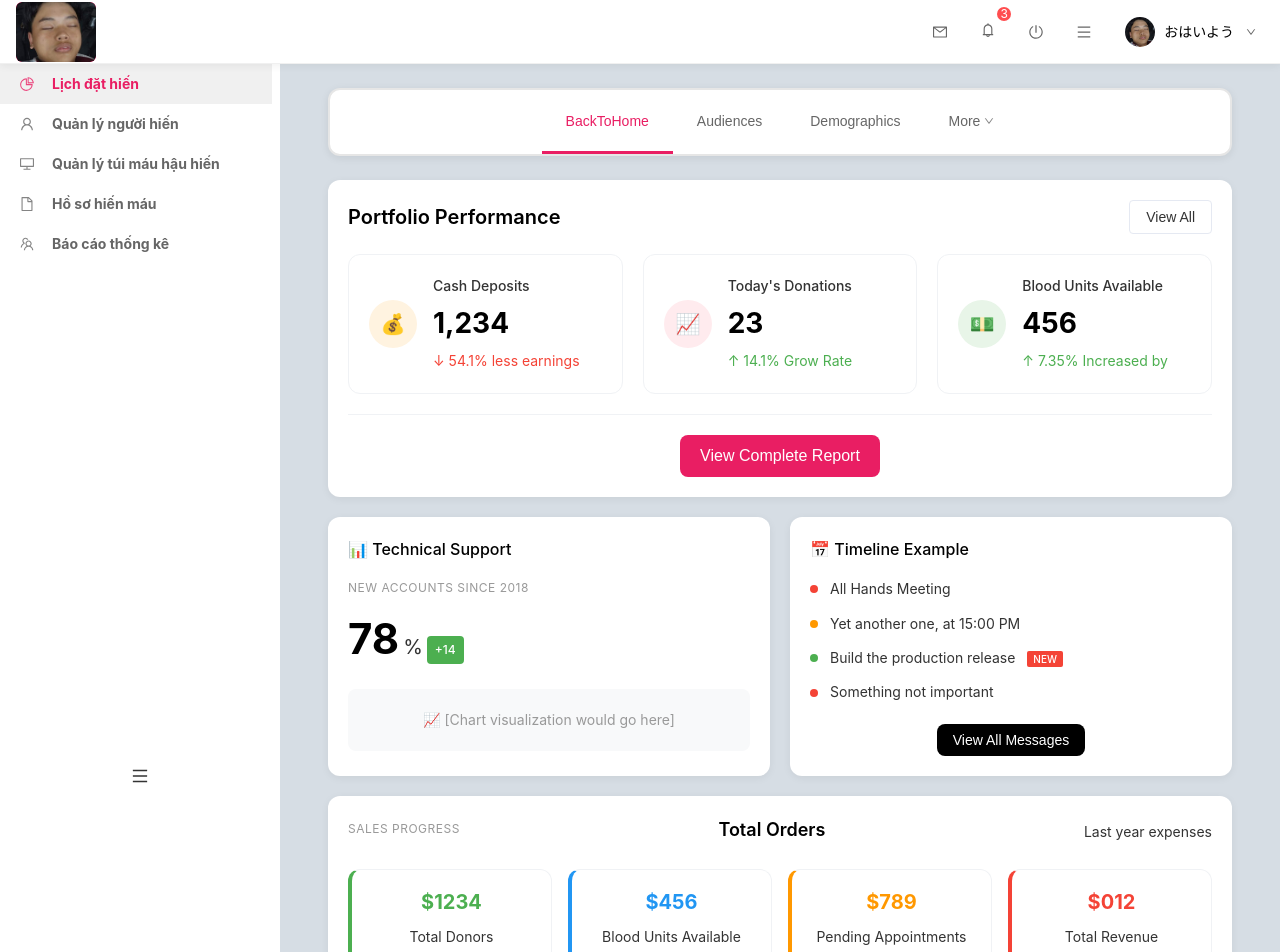
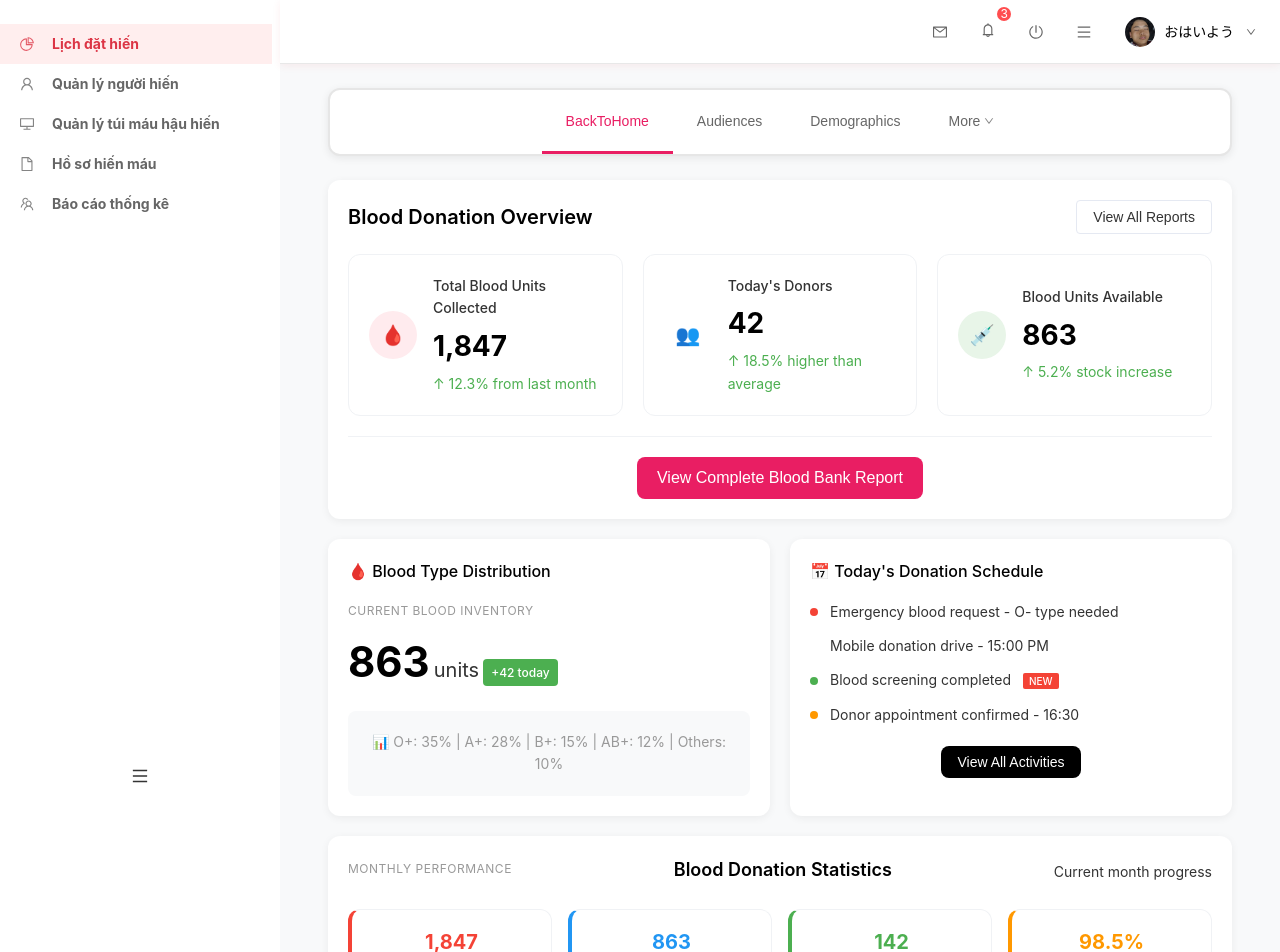
Before and after one commit to SWP301-Blood-Donation-Support-System/Front-End-React, a React (Create React App) app: page /staff in a window 1280 px wide. Shown: the top 952 px of the page. Built offline with nearby package versions, Linux system fonts and the light colour scheme; sample sign-in values are in the browser's storage.

Commit message:
change the sidebar position

```diff
--- a/src/admin/pages/StaffPage.js
+++ b/src/admin/pages/StaffPage.js
@@ -90,11 +90,13 @@ const StaffPage = () => {
 
   return (
     <Layout className="staff-layout">
+      <StaffSidebar
+        collapsed={collapsed}
+        onCollapse={value => setCollapsed(value)}
+      />
+
+      <Layout className="staff-main-layout">
         <Header className="staff-header">
-        <div className="staff-header-logo">
-          <img src="/images/huy1.png" alt="Logo" className="logo-image" />
-        </div>
-
           <div className="staff-header-right">
             <div className="staff-header-actions">
               <Space size="middle">
@@ -134,12 +136,6 @@ const StaffPage = () => {
           </div>
         </Header>
 
-      <Layout className="staff-main-layout">
-        <StaffSidebar
-          collapsed={collapsed}
-          onCollapse={value => setCollapsed(value)}
-        />
-
         <Layout className="staff-content-layout">
           <StaffNavbar />
           <Content className="staff-content" style={{ padding: '0 48px' }}>
@@ -148,39 +144,39 @@ const StaffPage = () => {
             <div className="staff-content-container">
               <div className="staff-section">
                 <div className="staff-section-header">
-                  <h2>Portfolio Performance</h2>
-                  <button className="staff-view-all-btn">View All</button>
+                  <h2>Blood Donation Overview</h2>
+                  <button className="staff-view-all-btn">View All Reports</button>
                 </div>
 
                 <div className="staff-stats-grid">
                   <div className="staff-stat-card">
-                    <div className="stat-icon yellow">💰</div>
+                    <div className="stat-icon red">🩸</div>
                     <div className="stat-content">
-                      <h3>Cash Deposits</h3>
-                      <div className="stat-number">1,234</div>
-                      <div className="stat-change negative">↓ 54.1% less earnings</div>
+                      <h3>Total Blood Units Collected</h3>
+                      <div className="stat-number">1,847</div>
+                      <div className="stat-change positive">↑ 12.3% from last month</div>
                     </div>
                   </div>
                   <div className="staff-stat-card">
-                    <div className="stat-icon red">📈</div>
+                    <div className="stat-icon blue">👥</div>
                     <div className="stat-content">
-                      <h3>Today's Donations</h3>
-                      <div className="stat-number">23</div>
-                      <div className="stat-change positive">↑ 14.1% Grow Rate</div>
+                      <h3>Today's Donors</h3>
+                      <div className="stat-number">42</div>
+                      <div className="stat-change positive">↑ 18.5% higher than average</div>
                     </div>
                   </div>
                   <div className="staff-stat-card">
-                    <div className="stat-icon green">💵</div>
+                    <div className="stat-icon green">💉</div>
                     <div className="stat-content">
                       <h3>Blood Units Available</h3>
-                      <div className="stat-number">456</div>
-                      <div className="stat-change positive">↑ 7.35% Increased by</div>
+                      <div className="stat-number">863</div>
+                      <div className="stat-change positive">↑ 5.2% stock increase</div>
                     </div>
                   </div>
                 </div>
 
                 <div className="staff-report-section">
-                  <button className="staff-complete-report-btn">View Complete Report</button>
+                  <button className="staff-complete-report-btn">View Complete Blood Bank Report</button>
                 </div>
               </div>
 
@@ -188,19 +184,19 @@ const StaffPage = () => {
                 <div className="staff-chart-section">
                   <div className="staff-chart-card">
                     <div className="chart-header">
-                      <h3>📊 Technical Support</h3>
+                      <h3>🩸 Blood Type Distribution</h3>
                     </div>
                     <div className="chart-content">
                       <div className="chart-stats">
-                        <span className="chart-subtitle">NEW ACCOUNTS SINCE 2018</span>
+                        <span className="chart-subtitle">CURRENT BLOOD INVENTORY</span>
                         <div className="chart-number">
-                          <span className="big-number">78</span>
-                          <span className="percentage">%</span>
-                          <span className="change-indicator">+14</span>
+                          <span className="big-number">863</span>
+                          <span className="percentage">units</span>
+                          <span className="change-indicator">+42 today</span>
                         </div>
                       </div>
                       <div className="chart-placeholder">
-                        📈 [Chart visualization would go here]
+                        📊 O+: 35% | A+: 28% | B+: 15% | AB+: 12% | Others: 10%
                       </div>
                     </div>
                   </div>
@@ -209,27 +205,27 @@ const StaffPage = () => {
                 <div className="staff-timeline-section">
                   <div className="staff-timeline-card">
                     <div className="timeline-header">
-                      <h3>📅 Timeline Example</h3>
+                      <h3>📅 Today's Donation Schedule</h3>
                     </div>
                     <div className="timeline-content">
                       <div className="timeline-item">
                         <div className="timeline-dot red"></div>
-                        <span>All Hands Meeting</span>
+                        <span>Emergency blood request - O- type needed</span>
+                      </div>
+                      <div className="timeline-item">
+                        <div className="timeline-dot blue"></div>
+                        <span>Mobile donation drive - 15:00 PM</span>
+                      </div>
+                      <div className="timeline-item">
+                        <div className="timeline-dot green"></div>
+                        <span>Blood screening completed <span className="new-badge">NEW</span></span>
                       </div>
                       <div className="timeline-item">
                         <div className="timeline-dot yellow"></div>
-                        <span>Yet another one, at 15:00 PM</span>
-                      </div>
-                      <div className="timeline-item">
-                        <div className="timeline-dot green"></div>
-                        <span>Build the production release <span class="new-badge">NEW</span></span>
-                      </div>
-                      <div className="timeline-item">
-                        <div className="timeline-dot red"></div>
-                        <span>Something not important</span>
+                        <span>Donor appointment confirmed - 16:30</span>
                       </div>
                       <div className="staff-view-messages">
-                        <button className="view-messages-btn">View All Messages</button>
+                        <button className="view-messages-btn">View All Activities</button>
                       </div>
                     </div>
                   </div>
@@ -238,31 +234,31 @@ const StaffPage = () => {
 
               <div className="staff-metrics-section">
                 <div className="staff-section-header">
-                  <span className="metrics-subtitle">SALES PROGRESS</span>
-                  <h3>Total Orders</h3>
-                  <p>Last year expenses</p>
+                  <span className="metrics-subtitle">MONTHLY PERFORMANCE</span>
+                  <h3>Blood Donation Statistics</h3>
+                  <p>Current month progress</p>
                 </div>
 
                 <div className="staff-metrics-grid">
-                  <div className="metric-card green">
-                    <div className="metric-value">$1234</div>
-                    <div className="metric-label">Total Donors</div>
-                    <div className="metric-chart">📈</div>
+                  <div className="metric-card red">
+                    <div className="metric-value">1,847</div>
+                    <div className="metric-label">Total Donors This Month</div>
+                    <div className="metric-chart">👥</div>
                   </div>
                   <div className="metric-card blue">
-                    <div className="metric-value">$456</div>
-                    <div className="metric-label">Blood Units Available</div>
-                    <div className="metric-chart">📊</div>
+                    <div className="metric-value">863</div>
+                    <div className="metric-label">Blood Units in Stock</div>
+                    <div className="metric-chart">🩸</div>
+                  </div>
+                  <div className="metric-card green">
+                    <div className="metric-value">142</div>
+                    <div className="metric-label">Scheduled Appointments</div>
+                    <div className="metric-chart">📅</div>
                   </div>
                   <div className="metric-card yellow">
-                    <div className="metric-value">$789</div>
-                    <div className="metric-label">Pending Appointments</div>
-                    <div className="metric-chart">📉</div>
-                  </div>
-                  <div className="metric-card red">
-                    <div className="metric-value">$012</div>
-                    <div className="metric-label">Total Revenue</div>
-                    <div className="metric-chart">📈</div>
+                    <div className="metric-value">98.5%</div>
+                    <div className="metric-label">Blood Safety Rate</div>
+                    <div className="metric-chart">✅</div>
                   </div>
                 </div>
               </div>
--- a/src/admin/styles/staff-sidebar.scss
+++ b/src/admin/styles/staff-sidebar.scss
@@ -1,8 +1,12 @@
 // Staff Sidebar Component Styles
 .staff-sidebar {
   .ant-layout-sider {
-    background: #ffffff !important; // White background like the image
-    border-right: 1px solid #f0f0f0 !important;
+    background: #ffffff !important; // Clean white background
+    border-right: 1px solid #e8e8e8 !important; // Subtle border
+    padding-top: 24px !important; // Add top padding to the sidebar
+    position: sticky !important;
+    top: 0 !important;
+    height: 100vh !important;
   }
 
   .ant-layout-sider-trigger {
@@ -22,7 +26,7 @@
     }
 
     &:hover {
-      background: #e91e63 !important;
+      background: #dc3545 !important; // Blood red background
       color: #ffffff !important;
     }
 
@@ -63,9 +67,9 @@
     }
   }
 
-  // Dark theme adjustments
+  // Dark theme adjustments for blood donation theme
   .ant-menu-dark {
-    background: #e91e63;
+    background: #dc3545; // Blood red background
 
     .ant-menu-item-group-title {
       color: rgba(255, 255, 255, 0.67);
@@ -97,7 +101,7 @@
   border: none;
   background: #ffffff !important;
   margin-top: 0 !important;
-  padding-top: 0 !important;
+  padding-top: 24px !important; // Add space above the first menu item
 
   .ant-menu-item {
     margin: 0;
@@ -109,13 +113,13 @@
     font-weight: $font-weight-bold !important;
 
     &:hover {
-      background-color: #f5f5f5 !important;
-      color: #e91e63 !important;
+      background-color: #fff5f5 !important; // Light red background
+      color: #dc3545 !important; // Blood red text
     }
 
     &.ant-menu-item-selected {
-      background-color: #f0f0f0 !important;
-      color: #e91e63 !important;
+      background-color: #fee !important; // Lighter red for selected
+      color: #dc3545 !important;
 
       &::after {
         display: none;
@@ -132,8 +136,8 @@
       font-weight: $font-weight-bold !important;
 
       &:hover {
-        background-color: #f5f5f5 !important;
-        color: #e91e63 !important;
+        background-color: #fff5f5 !important;
+        color: #dc3545 !important;
       }
     }
 
@@ -147,5 +151,10 @@
     margin-right: $spacing-sm;
     opacity: 0.8;
     color: #666666;
+
+    // Blood donation themed icon colors
+    &:hover {
+      color: #dc3545;
+    }
   }
 }
--- a/src/admin/styles/staff.scss
+++ b/src/admin/styles/staff.scss
@@ -14,7 +14,7 @@
 // Staff Page Main Styles
 .staff-layout {
   min-height: 100vh;
-  background: #d6dde4;
+  background: #f8f9fa; // Clean medical white background
 }
 
 .staff-main-layout {
@@ -24,42 +24,18 @@
 // Staff Header (Horizontal Navigation)
 .staff-header {
   background: #ffffff !important;
-  border-bottom: 1px solid #f0f0f0;
+  border-bottom: 1px solid #e8e8e8;
   padding: 0 $spacing-lg !important;
-  box-shadow: 0 2px 8px rgba(0, 0, 0, 0.06);
+  box-shadow: 0 2px 8px rgba(220, 53, 69, 0.08); // Subtle red shadow
   display: flex !important;
   justify-content: space-between !important;
   align-items: center !important;
-
-  .staff-header-logo {
-    width: 80px;
-    height: 60px;
-    background: #e91e63;
-    margin: 16px 0;
-    border-radius: 6px;
-    position: relative;
-    flex-shrink: 0;
-    display: flex;
-    align-items: center;
-    justify-content: center;
-    overflow: hidden;
-
-    &::before {
-      display: none;
-    }
-
-    .logo-image {
-      width: 100%;
-      height: 100%;
-      object-fit: cover;
-      border-radius: 6px;
-    }
-  }
 
   .staff-header-right {
     display: flex;
     align-items: center;
     gap: $spacing-lg;
+    margin-left: auto;
   }
 
   .staff-header-menu {
@@ -71,14 +47,14 @@
       border-bottom: 2px solid transparent !important;
 
       &:hover {
-        color: #e91e63 !important;
-        background: #f5f5f5 !important;
+        color: #dc3545 !important; // Blood red color
+        background: #fff5f5 !important; // Light red background
       }
 
       &.ant-menu-item-selected {
-        color: #e91e63 !important;
-        background-color: #f5f5f5 !important;
-        border-bottom-color: #e91e63 !important;
+        color: #dc3545 !important;
+        background-color: #fff5f5 !important;
+        border-bottom-color: #dc3545 !important;
       }
 
       &::after {
@@ -103,8 +79,8 @@
       color: #666666;
 
       &:hover {
-        background: #f5f5f5;
-        color: #e91e63;
+        background: #fff5f5;
+        color: #dc3545; // Blood red on hover
       }
     }
   }
@@ -119,7 +95,7 @@
     transition: $transition-fast;
 
     &:hover {
-      background: #f5f5f5;
+      background: #fff5f5;
     }
 
     .user-avatar {
@@ -142,14 +118,14 @@
 
 // Content Layout
 .staff-content-layout {
-  background: #d6dde4;
+  background: #f8f9fa; // Clean medical background
 }
 
 .staff-content {
   margin: 0;
   padding: $spacing-xl $spacing-xl;
   min-height: calc(100vh - 240px);
-  background: #d6dde4;
+  background: #f8f9fa;
 }
 
 .staff-content-container {
```
Lines whose indentation alone changed are shown as unchanged.
